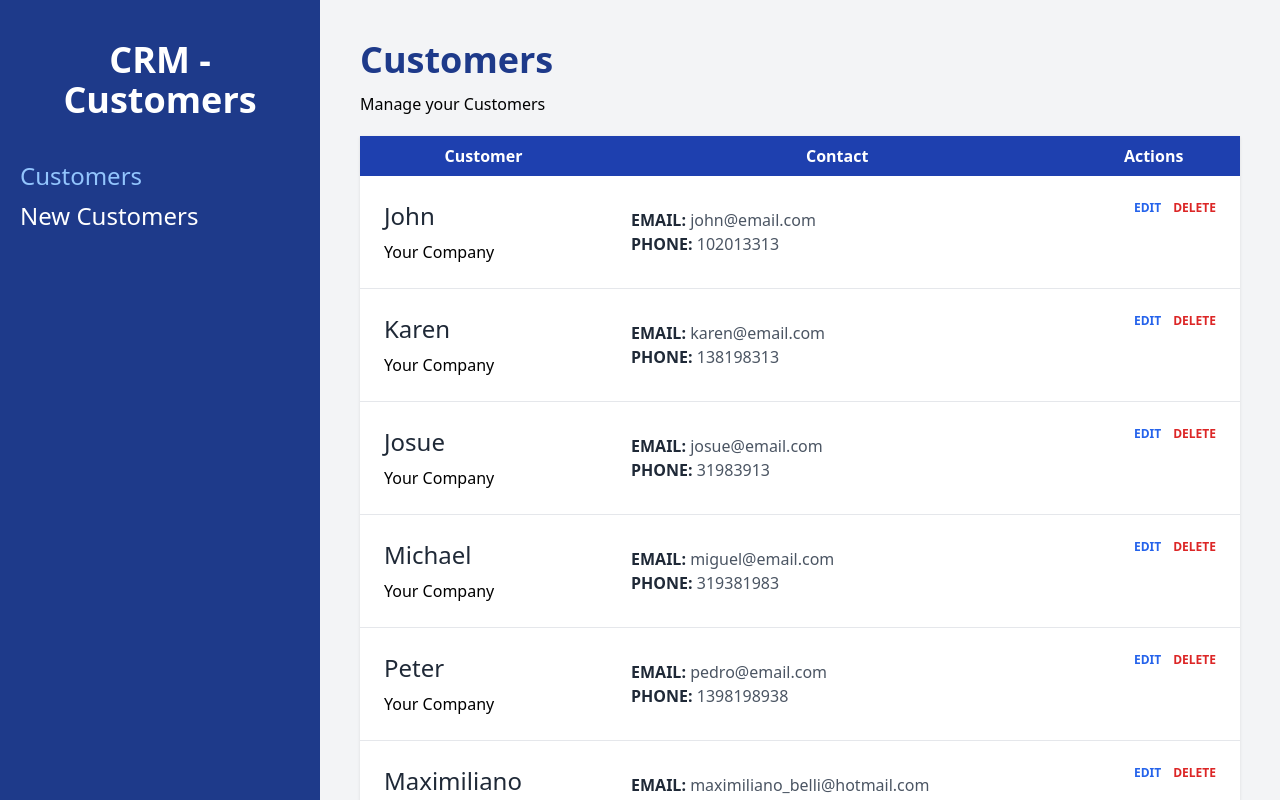
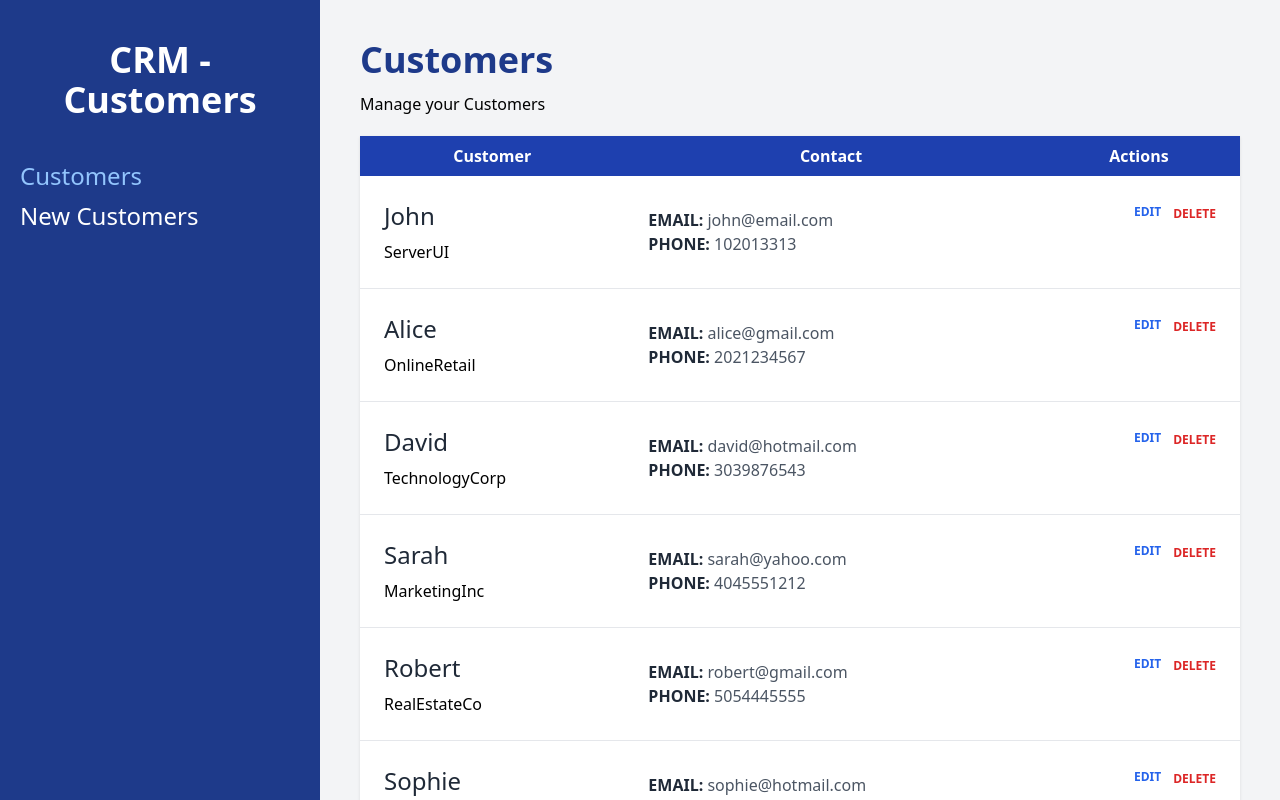
Before and after one commit to MaxiBelli/CRM, a React (Vite) app: page / in a window 1280 px wide. Built offline with nearby package versions, Linux system fonts and the light colour scheme; data requests are answered from the project's data file.

Commit message:
feat: Add actions to Edit and Delete Client

```diff
--- a/db.json
+++ b/db.json
@@ -5,43 +5,49 @@
       "name": "John",
       "phone": 102013313,
       "email": "john@email.com",
-      "company": "Your Company"
+      "company": "ServerUI",
+      "notes": "The Customer requests the service of an ecommerce."
     },
+
     {
       "id": 2,
-      "name": "Karen",
-      "phone": 138198313,
-      "email": "karen@email.com",
-      "company": "Your Company"
+      "name": "Alice",
+      "phone": 2021234567,
+      "email": "alice@gmail.com",
+      "company": "OnlineRetail",
+      "notes": "The customer is interested in adding a new product line."
     },
     {
       "id": 3,
-      "name": "Josue",
-      "phone": 31983913,
-      "email": "josue@email.com",
-      "company": "Your Company"
+      "name": "David",
+      "phone": 3039876543,
+      "email": "david@hotmail.com",
+      "company": "TechnologyCorp",
+      "notes": "The customer is a current user of our software and needs assistance with a technical issue."
     },
     {
       "id": 4,
-      "name": "Michael",
-      "phone": 319381983,
-      "email": "miguel@email.com",
-      "company": "Your Company"
+      "name": "Sarah",
+      "phone": 4045551212,
+      "email": "sarah@yahoo.com",
+      "company": "MarketingInc",
+      "notes": "The customer wants to schedule a consultation to discuss our marketing services."
     },
     {
       "id": 5,
-      "name": "Peter",
-      "phone": 1398198938,
-      "email": "pedro@email.com",
-      "company": "Your Company"
+      "name": "Robert",
+      "phone": 5054445555,
+      "email": "robert@gmail.com",
+      "company": "RealEstateCo",
+      "notes": "The customer is looking to buy a commercial property and needs a broker."
     },
     {
-      "name": "Maximiliano",
-      "company": "MaxCompany",
-      "email": "maximiliano_belli@hotmail.com",
-      "phone": "03472447829",
-      "notes": "Notes",
-      "id": 6
+      "id": 6,
+      "name": "Sophie",
+      "phone": 6063334444,
+      "email": "sophie@hotmail.com",
+      "company": "TravelAgency",
+      "notes": "The customer wants to plan a trip to Europe and needs assistance with flights and accommodations."
     }
   ]
 }
--- a/src/components/Customer.jsx
+++ b/src/components/Customer.jsx
@@ -1,9 +1,13 @@
-import { useNavigate } from "react-router-dom";
+import { useNavigate, Form as RouterForm, redirect } from "react-router-dom";
+import { deleteCustomer } from "../data/customers";
+
+export async function action({ params }) {
+  await deleteCustomer(params.customerId);
+  return redirect("/");
+}
 
 function Customer({ customer }) {
-
-const navigate = useNavigate()
-
+  const navigate = useNavigate();
   const { name, company, email, phone, id } = customer;
 
   return (
@@ -32,12 +36,22 @@ const navigate = useNavigate()
         >
           Edit
         </button>
-        <button
-          type="submit"
-          className="text-red-600 hover:text-red-700 uppercase font-bold text-xs "
+        <RouterForm
+          method="post"
+          action={`/customers/${id}/delete`}
+          onSubmit={(e) => {
+            if (!confirm("Do you want to delete this record?")) {
+              e.preventDefault();
+            }
+          }}
         >
-          Delete
-        </button>
+          <button
+            type="submit"
+            className="text-red-600 hover:text-red-700 uppercase font-bold text-xs "
+          >
+            Delete
+          </button>
+        </RouterForm>
       </td>
     </tr>
   );
--- a/src/main.jsx
+++ b/src/main.jsx
@@ -3,10 +3,14 @@ import ReactDOM from "react-dom/client";
 import "./index.css";
 import { createBrowserRouter, RouterProvider } from "react-router-dom";
 import Layout from "./components/Layout";
+import Index, { loader as customersLoader } from "./pages/Index";
 import NewCustomer, { action as newCustomerAction } from "./pages/NewCustomer";
-import Index, { loader as customersLoader } from "./pages/Index";
+import EditCustomer, {
+  loader as editCustomerLoader,
+  action as editCustomerAction,
+} from "./pages/EditCustomer";
+import { action as deleteCustomerAction } from "./components/Customer";
 import ErrorPage from "./components/ErrorPage";
-import EditCustormer from "./pages/EditCustomer";
 
 const router = createBrowserRouter([
   {
@@ -26,9 +30,15 @@ const router = createBrowserRouter([
         errorElement: <ErrorPage />,
       },
       {
-        path: "/customers/:customersId/edit",
-        element: <EditCustormer />,
+        path: "/customers/:customerId/edit",
+        element: <EditCustomer />,
+        loader: editCustomerLoader,
+        action: editCustomerAction,
         errorElement: <ErrorPage />,
+      },
+      {
+        path: "/customers/:customerId/delete",
+        action: deleteCustomerAction,
       },
     ],
   },
--- a/src/pages/EditCustomer.jsx
+++ b/src/pages/EditCustomer.jsx
@@ -2,9 +2,12 @@ import {
   Form as RouterForm,
   useNavigate,
   useLoaderData,
+  useActionData,
+  redirect,
 } from "react-router-dom";
-import { getCustomer } from "../data/customers";
-import Form from "../components/Formulario";
+import { getCustomer, updateCustomer } from "../data/customers";
+import Form from "../components/Form";
+import Error from "../components/Error";
 
 export async function loader({ params }) {
   const customer = await getCustomer(params.customerId);
@@ -17,9 +20,38 @@ export async function loader({ params }) {
   return customer;
 }
 
+export async function action({ request, params }) {
+  const formData = await request.formData();
+  const data = Object.fromEntries(formData);
+  const email = formData.get("email");
+
+  // Validation
+  const errors = [];
+  if (Object.values(data).includes("")) {
+    errors.push("All fields are required");
+  }
+
+  let regex = new RegExp(
+    "([!#-'*+/-9=?A-Z^-~-]+(.[!#-'*+/-9=?A-Z^-~-]+)*|\"([]!#-[^-~ \t]|(\\[\t -~]))+\")@([!#-'*+/-9=?A-Z^-~-]+(.[!#-'*+/-9=?A-Z^-~-]+)*|[[\t -Z^-~]*])"
+  );
+  if (!regex.test(email)) {
+    errors.push("The email is not valid");
+  }
+
+  // Return data if there are errors
+  if (Object.keys(errors).length) {
+    return errors;
+  }
+
+  // Update the customer
+  await updateCustomer(params.customerId, data);
+  return redirect("/");
+}
+
 function EditCustomer() {
   const navigate = useNavigate();
   const customer = useLoaderData();
+  const errors = useActionData();
 
   return (
     <>
@@ -36,6 +68,9 @@ function EditCustomer() {
       </div>
 
       <div className="bg-white shadow rounded-md md:w-3/4 mx-auto px-5 py-10 mt-20">
+        {errors?.length &&
+          errors.map((error, i) => <Error key={i}>{error}</Error>)}
+
         <RouterForm method="post" noValidate>
           <Form customer={customer} />
 
```
Also changed, not shown: src/index.css (line endings or trailing spaces).
